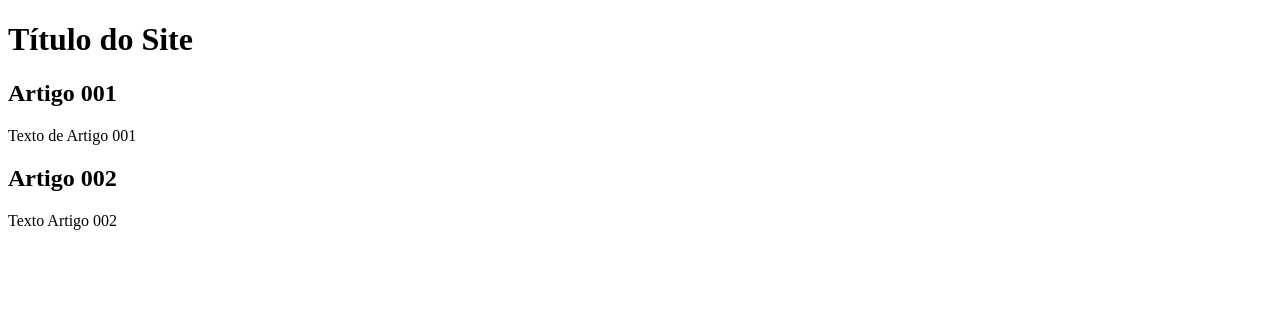
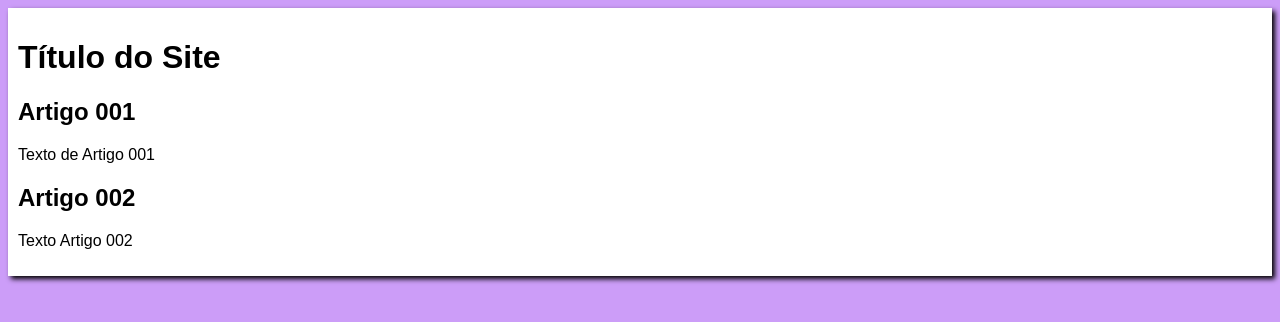
Before and after one commit to rafael-aragao/projeto-site, a plain HTML site: page index.html in a window 1280 px wide. Drawn offline with Linux system fonts and the light colour scheme.

Commit message:
iniciei o design

```diff
--- /dev/null
+++ b/estilos/style.css
@@ -0,0 +1,15 @@
+*{
+font-family: Arial, Helvetica, sans-serif;
+font-size: 16;
+}
+body{
+background-color: rgb(204, 157,248);
+
+}
+main{
+background-color: white;
+width: 500;
+margin: auto;
+padding: 10px;
+box-shadow: 3px 3px 5px rgba(0, 0,0, 473);
+}
--- a/index.html
+++ b/index.html
@@ -4,6 +4,7 @@
     <meta charset="UTF-8">
     <meta name="viewport" content="width=device-width, initial-scale=1.0">
     <title>Título do site</title>
+    <link rel="stylesheet" href="estilos/style.css">
 </head>
 <body>
   <main>
```
